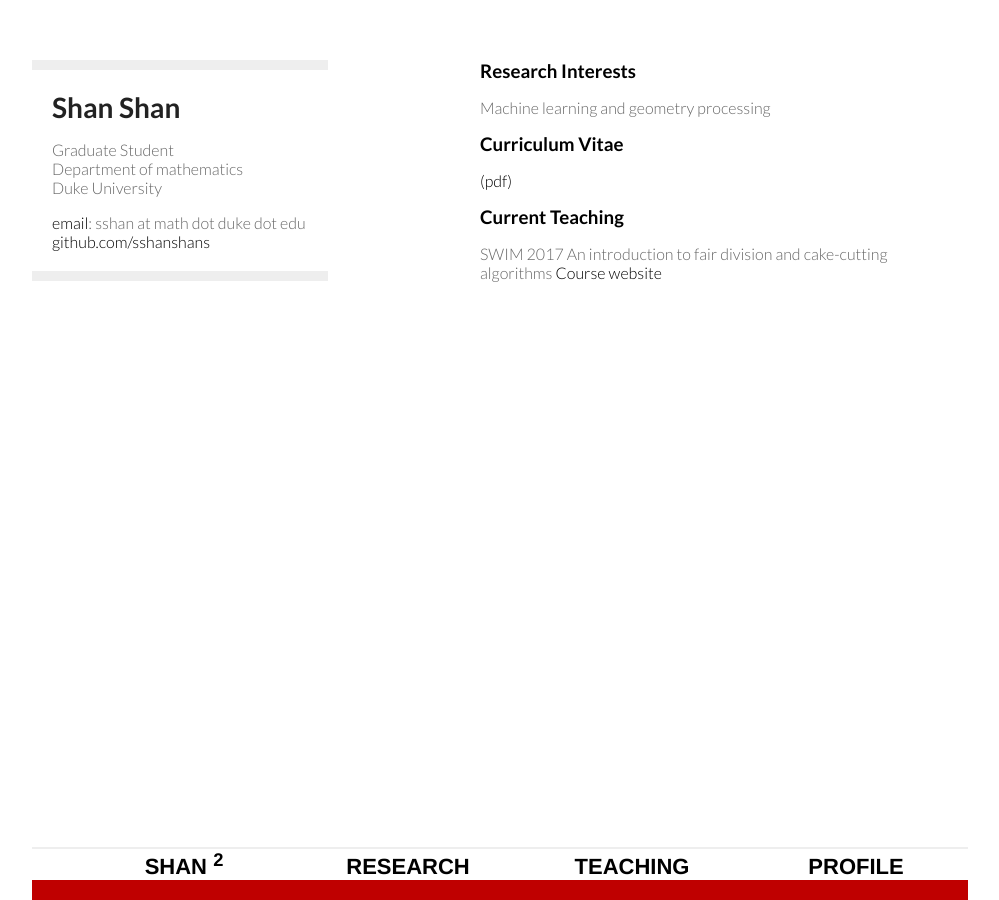
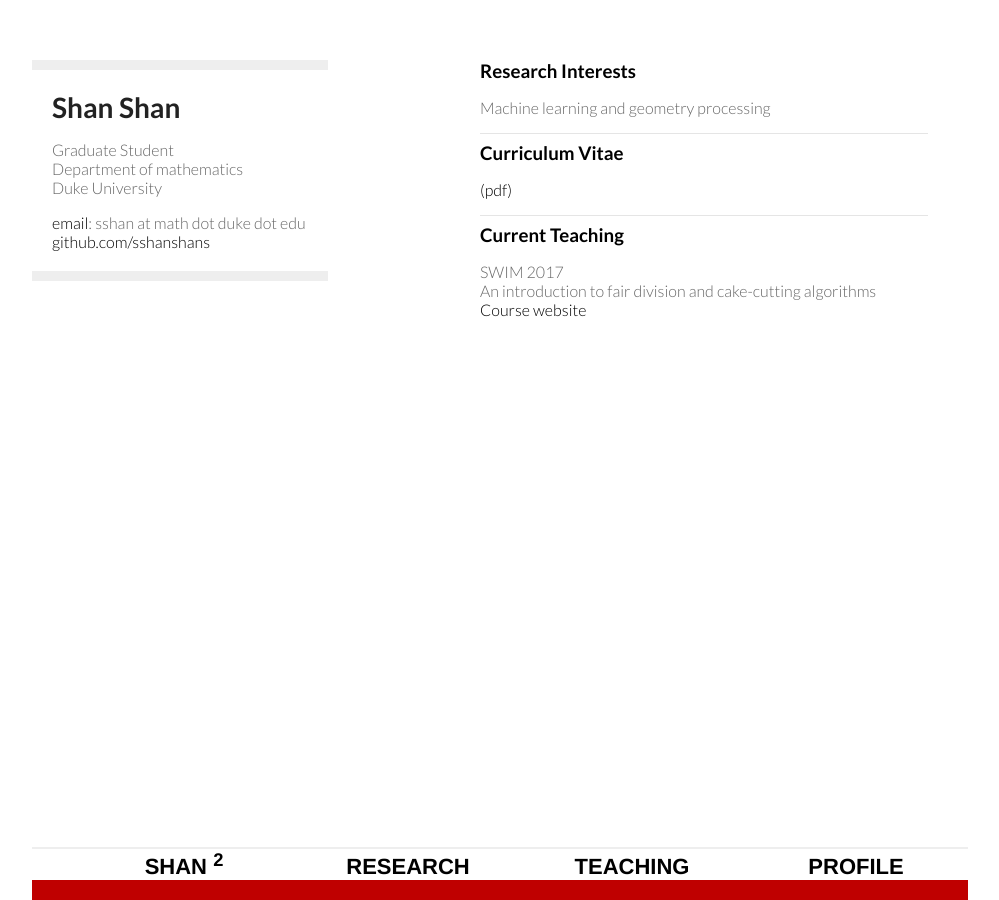
Before and after one commit to sshanshans/sshanshans.github.io, a Jekyll site: the page built from index.md, in a window 1280 px wide. Shown: the whole page, without its empty margins (160-1159 px from the left). Built offline with Jekyll 4.4.1, drawn with Linux system fonts in a browser that asks for light colours.

Commit message:
update display in index

```diff
--- a/index.md
+++ b/index.md
@@ -6,11 +6,13 @@ description: personal webpage
 
 ### Research Interests
 Machine learning and geometry processing
+<hr />
 
 ### Curriculum Vitae
 [(pdf)](../CV/cv.pdf)
+<hr />
 
 ### Current Teaching
-SWIM 2017
-An introduction to fair division and cake-cutting algorithms
-[Course website](/index.html)
+SWIM 2017 <br />
+An introduction to fair division and cake-cutting algorithms <br />
+[Course website](/swim/index.html)
```
